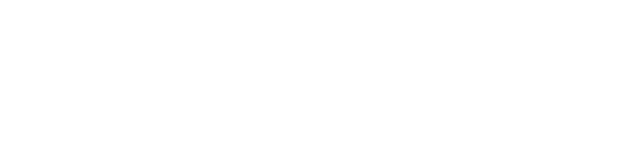
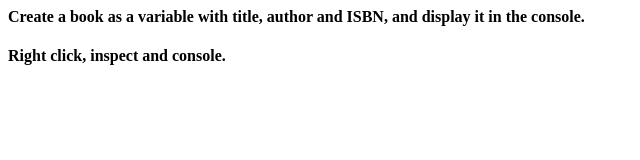
Before and after one commit to daithimarkham/Data-Representation, a plain HTML site: page Week02-Java/e2.4Object.html in a window 1280 px wide. Shown: the whole page, without its empty margins (0-640 px from the left). Drawn offline with Linux system fonts and the light colour scheme.

Commit message:
Updated Variable in console using JSON.

```diff
--- a/Week02-Java/e2.4Object.html
+++ b/Week02-Java/e2.4Object.html
@@ -1,4 +1,5 @@
 <!-- David Markham 09/10/2019 -->
+<!--Create a book as a variable with title, author and ISBN, and display it in the console.-->
 <!-- Create an adjacent object and store the variables in a book. -->
 <!-- Gives all the books details in console. -->
 
@@ -7,6 +8,8 @@
         <title>2.4</title>
     </head>
     <body>
+        <h4>Create a book as a variable with title, author and ISBN, and display it in the console.</h4>
+        <h4>Right click, inspect and console.</h4>
         <script>
             var book={}
             book.title = "Harry Potter"
```
